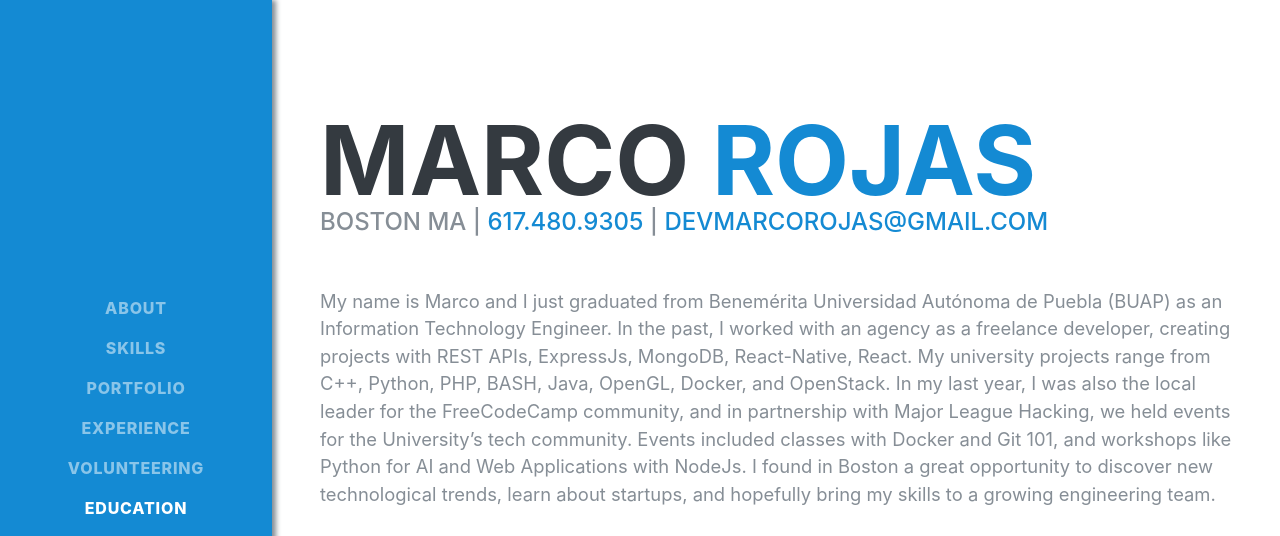
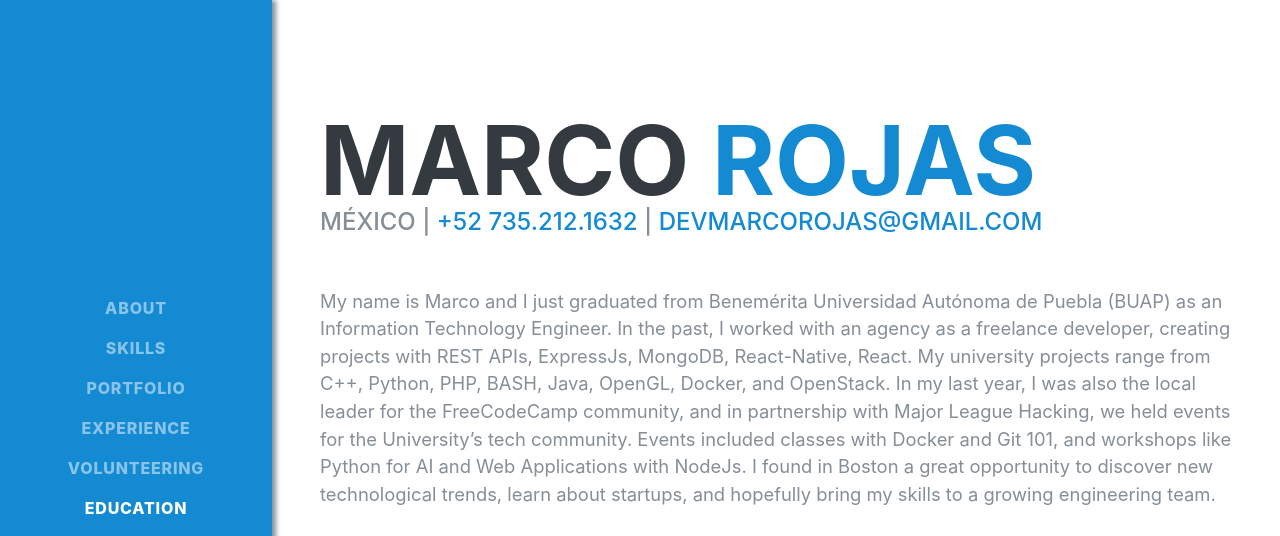
Before and after one commit to MrcRjs/mrcrjs.github.io, a plain HTML site: page index.html in a window 1280 px wide. Shown: the top 536 px of the page. Drawn offline with Linux system fonts and the light colour scheme; a web font is replaced by a local one.

Commit message:
Updating profile content

```diff
--- a/index.html
+++ b/index.html
@@ -74,7 +74,7 @@
             <h1 class="mb-0">Marco
                 <span class="text-primary">Rojas</span>
             </h1>
-            <div class="subheading mb-5">Boston MA | <a href="tel:+1617-480-9305">617.480.9305</a> |
+            <div class="subheading mb-5">México | <a href="tel:+52735-212-1632">+52 735.212.1632</a> |
                 <a href="mailto:devmarcorojas@gmail.com">devmarcorojas@gmail.com</a>
             </div>
             <p class="lead">My name is Marco and I just graduated from Benemérita Universidad Autónoma de Puebla (BUAP)
```
